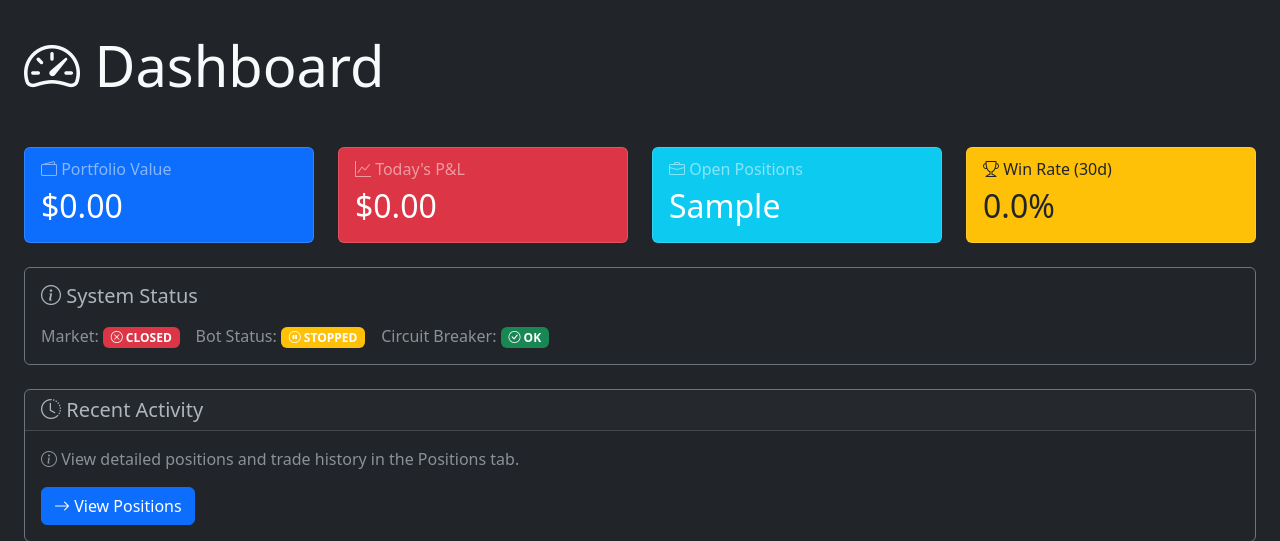
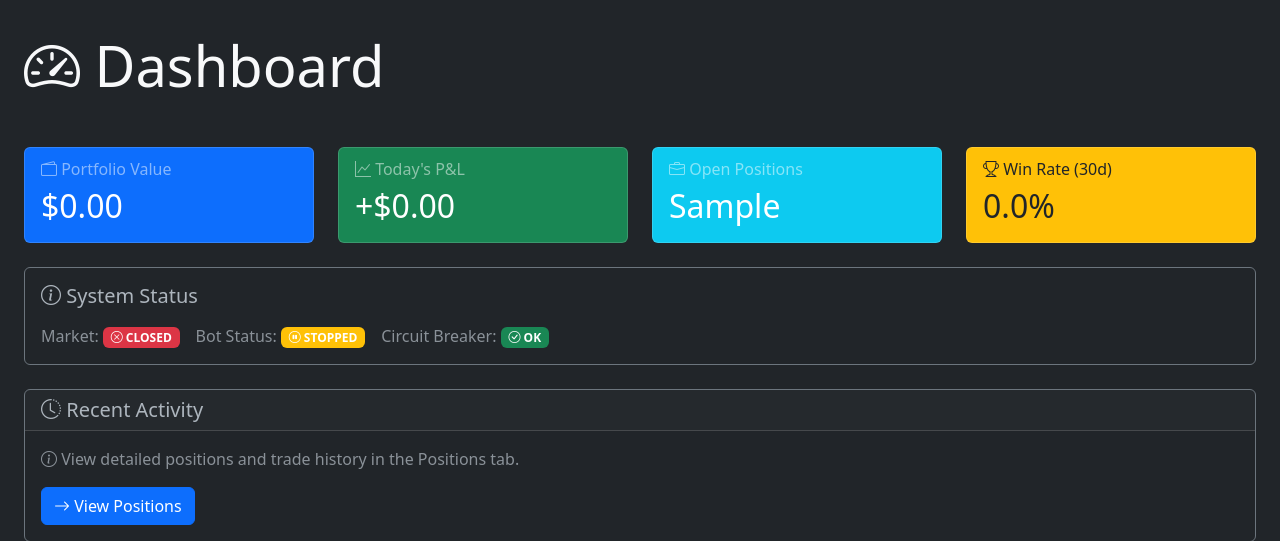
Before and after one commit to n8nkho/trading-bot, a Flask app: template dashboard/templates/home.html in a window 1280 px wide. Shown: the part 57-598 px from the top of the page. Run offline with Flask 3, Linux system fonts and the light colour scheme; the template is opened without the code that fills it: most values are stand-ins (such as "Sample title", 1, 10 or a date in 2020); some libraries are stand-ins or nearby versions.

Commit message:
fix: add default filter to today_pnl comparisons in home template
Co-authored-by: aider (claude-sonnet-4-5) <aider@aider.chat>

```diff
--- a/dashboard/templates/home.html
+++ b/dashboard/templates/home.html
@@ -25,13 +25,13 @@
         </div>
 
         <div class="col-12 col-md-6 col-lg-3">
-            <div class="card stat-card {% if today_pnl >= 0 %}bg-success{% else %}bg-danger{% endif %} text-white h-100">
+            <div class="card stat-card {% if today_pnl|default(0) >= 0 %}bg-success{% else %}bg-danger{% endif %} text-white h-100">
                 <div class="card-body">
                     <h6 class="card-subtitle mb-2 text-white-50">
                         <i class="bi bi-graph-up"></i> Today's P&L
                     </h6>
                     <h2 class="card-title mb-0">
-                        {% if today_pnl >= 0 %}+{% endif %}${{ "%.2f"|format(today_pnl|default(0)) }}
+                        {% if today_pnl|default(0) >= 0 %}+{% endif %}${{ "%.2f"|format(today_pnl|default(0)) }}
                     </h2>
                 </div>
             </div>
```
